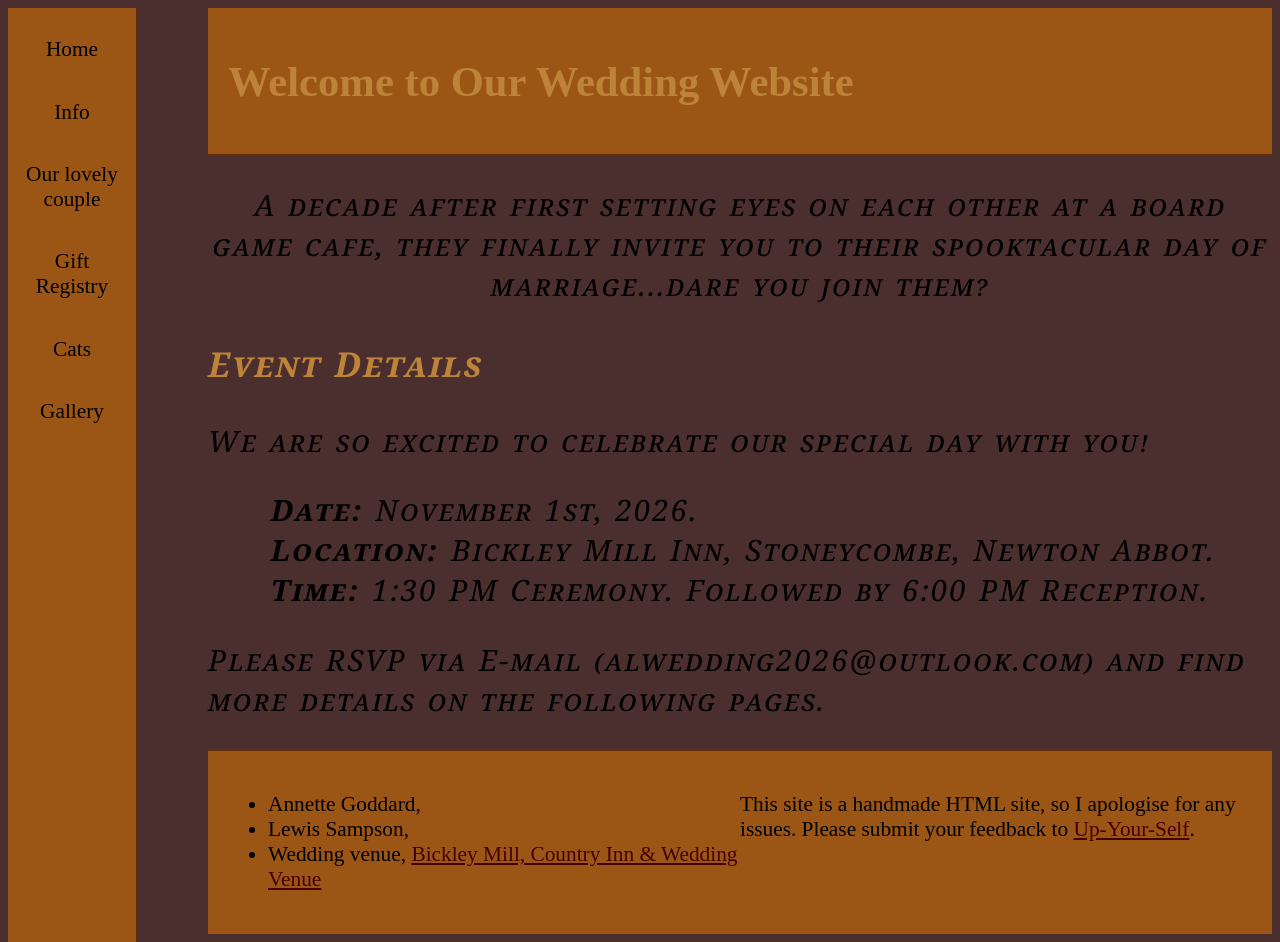
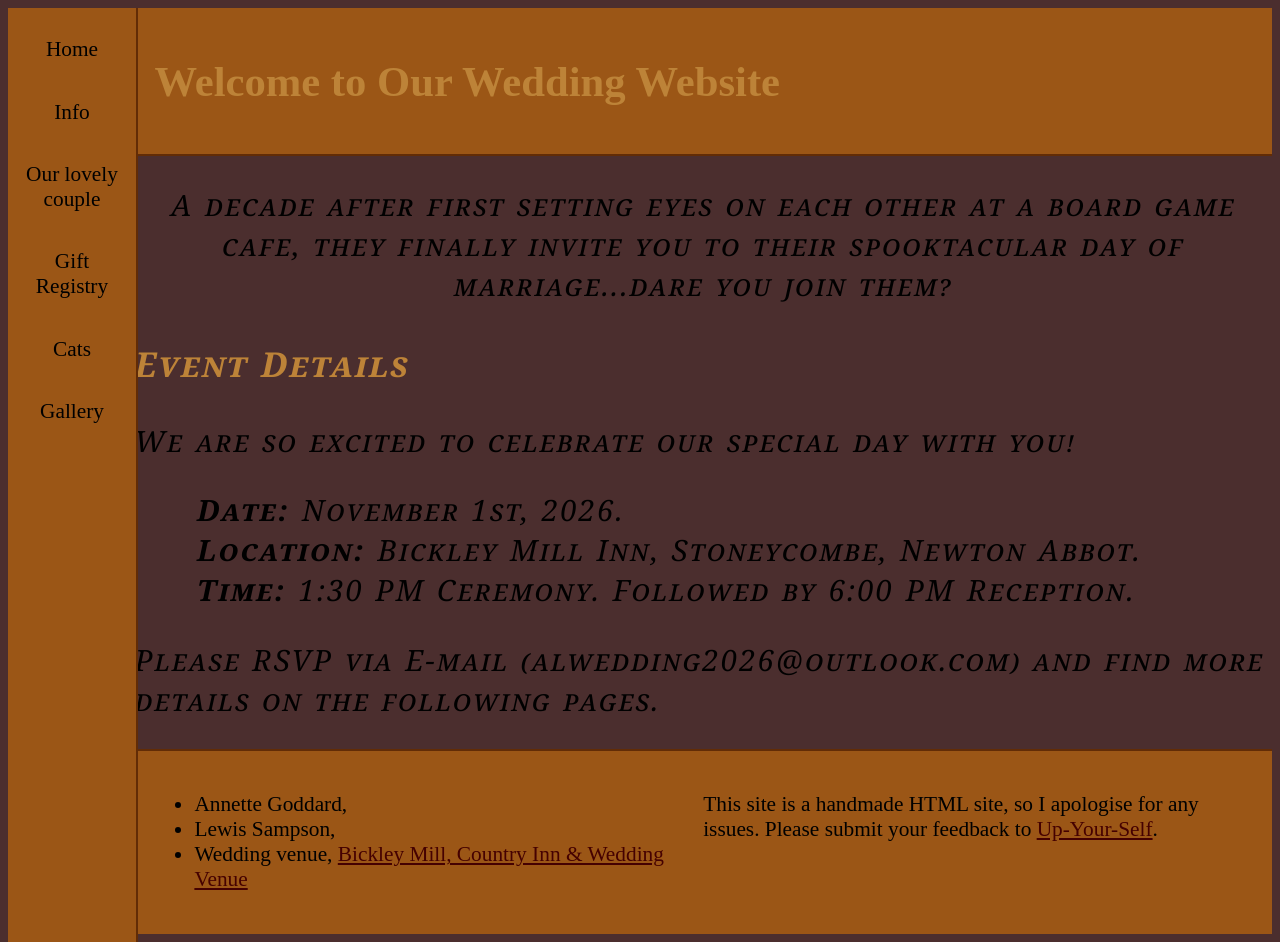
Before and after one commit to LewisSDAFNI/ALWedding2026, a Jekyll site: the page built from docs/index.md, in a window 1280 px wide and 942 px high. Built offline with Jekyll 4.4.1, drawn with Linux system fonts in a browser that asks for light colours.

Commit message:
page sizing

```diff
--- a/docs/assets/css/autumnal_gothic.css
+++ b/docs/assets/css/autumnal_gothic.css
@@ -1,11 +1,11 @@
-/* Autumnal Gothic Theme Suggestions */
+/* Autumnal Gothic Theme */
 
 header {
   background-color: #9b5616;
   color: #f4e9d8;
   border-bottom: 2px solid #622c06;
   padding: 20px;
-  margin-left: 200px;
+  margin-left: 10%;
 }
 
 footer {
@@ -13,7 +13,7 @@ footer {
   color: #000000;
   border-top: 2px solid #622c06;
   padding: 20px 20px;
-  margin-left: 200px;
+  margin-left: 10%;
 }
 
 body {
@@ -26,7 +26,7 @@ body {
 main {
   text-align: left;
   background-color: #4b2e2e;
-  margin-left: 200px;
+  margin-left: 10%;
   color: #000000;
   font-family: Georgia, serif;
   font-size: 22pt;
```
Also changed, not shown: docs/pages/info.md (+3 -3 lines).
